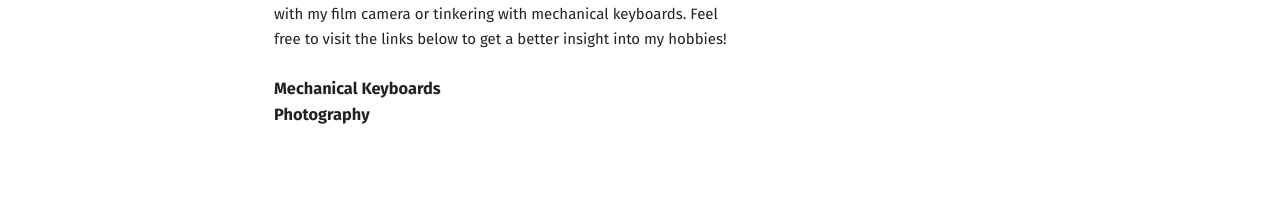
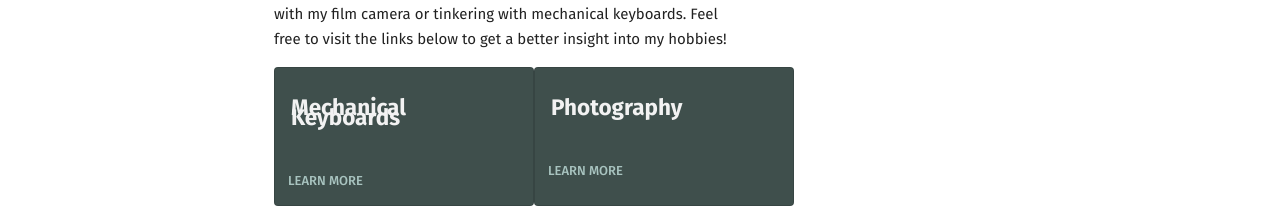
Before and after one commit to nlpulido/nlpulido.github.io, a React (Create React App) app: page /about in a window 1280 px wide. Shown: the part 729-952 px from the top of the page. Built offline with nearby package versions, Linux system fonts and the light colour scheme.

Commit message:
added links for the hobbies

```diff
--- a/src/pages/About/About.css
+++ b/src/pages/About/About.css
@@ -46,5 +46,6 @@
 
 .hot-links {
     width: 65vh;
-
+    display: flex;
+    justify-content: space-around;
 }
--- a/src/pages/About/About.js
+++ b/src/pages/About/About.js
@@ -1,8 +1,37 @@
 import { React } from "react";
 import graduation_headshot from "./graduation_headshot.jpg";
+import { makeStyles } from '@material-ui/core/styles';
+import {
+    Button,
+    Card,
+    CardActions,
+    CardContent
+} from '@material-ui/core';
 import "./About.css";
 
+const useStyles = makeStyles((theme) => ({
+    root: {
+      width: 300,
+      fontSize: 15,
+      backgroundColor: '#3f4f4c',
+      color: "#f2f2f2",
+      fontFamily: 'Fira Sans',
+    },
+
+    language: {
+      fontStyle: "italic"
+    },
+
+    cardHeader: {
+      display: "flex",
+      flexDirection: "column",
+      justifyContent: "flex-start",
+    },
+}));
+
 function About() {
+    const classes = useStyles();
+
     return(
         <div className="container">
             <div className="contents">
@@ -18,8 +47,22 @@ function About() {
                         below to get a better insight into my hobbies!
                     </p>
                     <div className="hot-links">
-                        <h3>Mechanical Keyboards</h3>
-                        <h3>Photography</h3>
+                        <Card className={classes.root} variant="outlined" backgroundColor="theme.palette.secondary">
+                            <CardContent>
+                                <h2>Mechanical Keyboards</h2>
+                            </CardContent>
+                            <CardActions>
+                                <Button size="small" color="primary" onClick={() => alert(`Taking you to Photography`)}>Learn More</Button>
+                            </CardActions>
+                        </Card>
+                        <Card className={classes.root} variant="outlined" backgroundColor="theme.palette.secondary">
+                            <CardContent>
+                                <h2>Photography</h2>
+                            </CardContent>
+                            <CardActions>
+                                <Button size="small" color="primary" onClick={() => alert(`Taking you to Photography`)}>Learn More</Button>
+                            </CardActions>
+                        </Card>
                     </div>
                 </div>
             </div>
```
